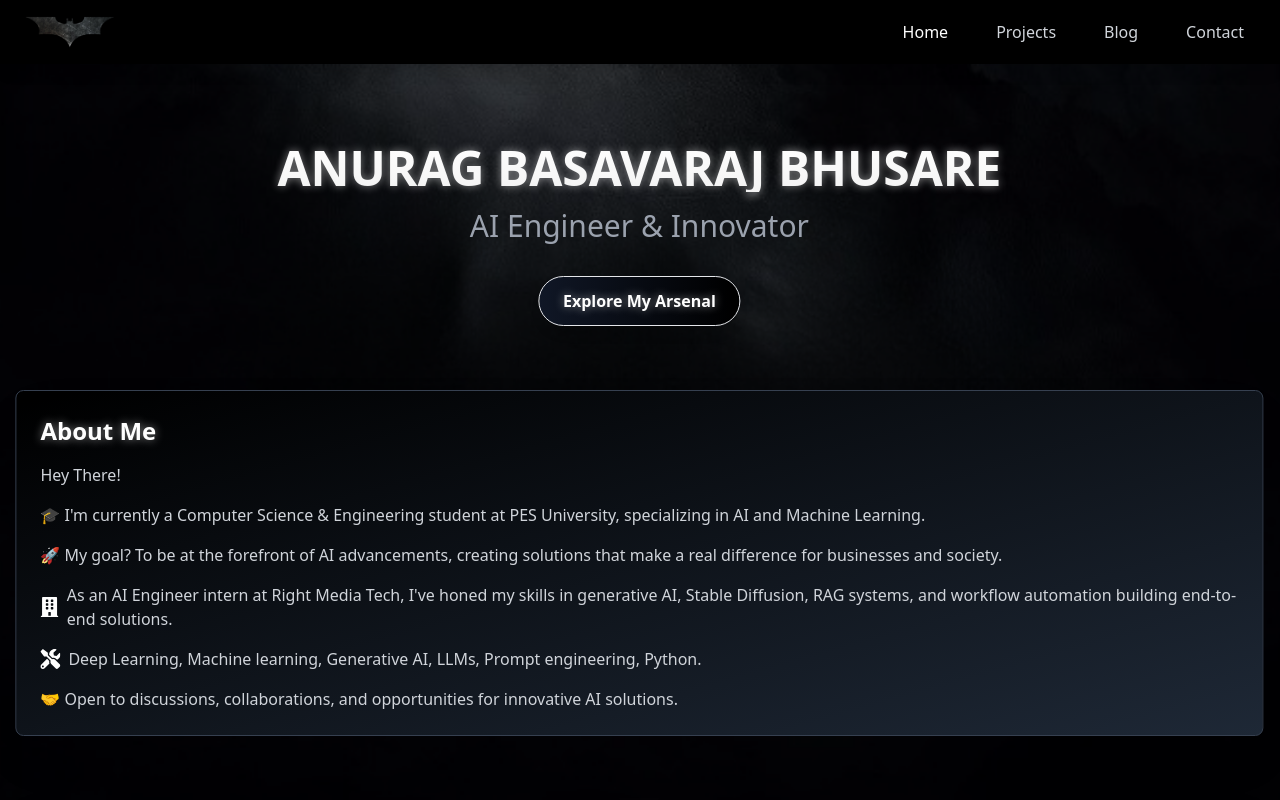
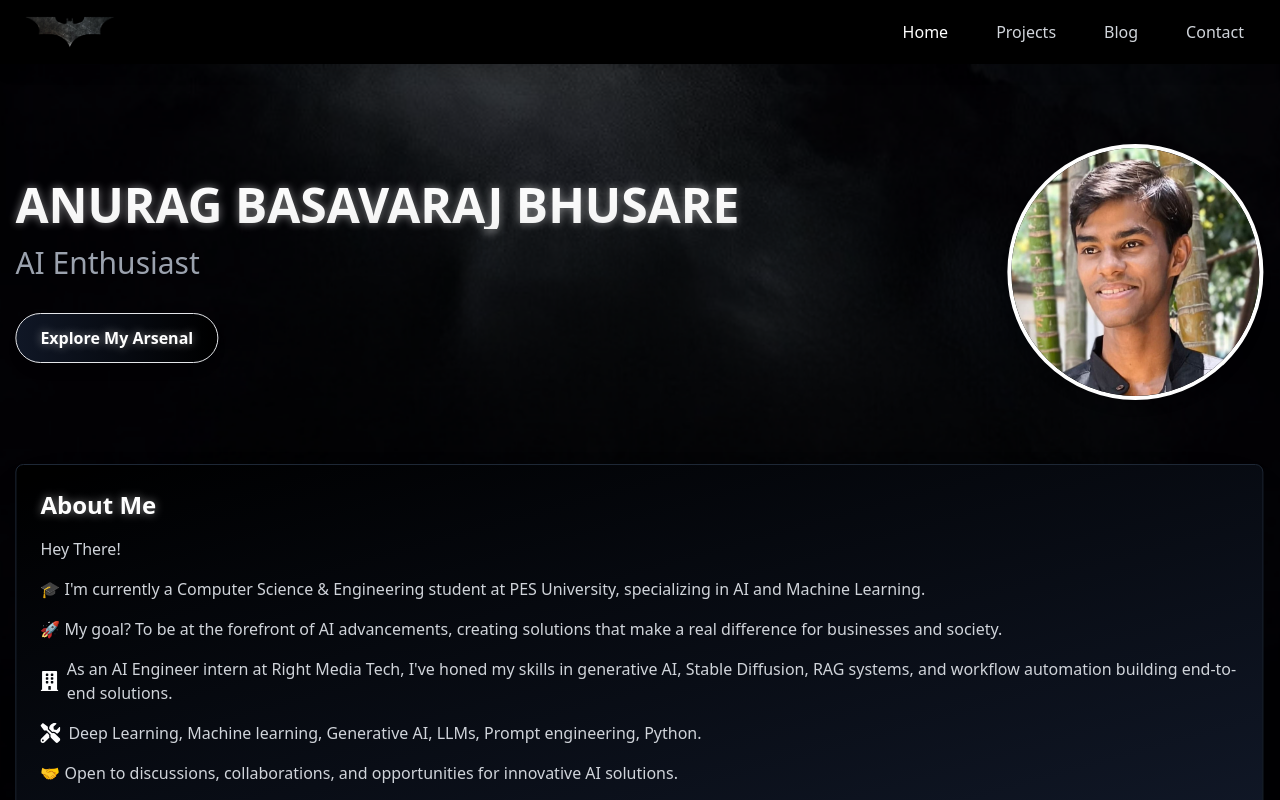
Before and after one commit to anurag442003/AIportfolio, a React (Vite) app: page / in a window 1280 px wide. Shown: the top 800 px of the page. Built offline with nearby package versions, Linux system fonts and the light colour scheme.

Commit message:
update home.jsx

```diff
--- a/src/pages/Home.jsx
+++ b/src/pages/Home.jsx
@@ -123,9 +123,9 @@ export default function Home() {
         initial={{ opacity: 0, y: 20 }}
         animate={{ opacity: 1, y: 0 }}
         transition={{ duration: 0.8 }}
-        className="text-center mb-16"
+        className="flex items-center justify-between mb-16"
       >
-        <div>
+        <div className="text-left">
           <h1 className="text-5xl md:text-5xl font-bold mb-4 text-white"
               style={{
                 textShadow: '0 0 10px rgba(255,255,255,0.5)',
@@ -136,11 +136,11 @@ export default function Home() {
             <TextScramble text="ANURAG BASAVARAJ BHUSARE" />
           </h1>
           <p className="text-2xl md:text-3xl text-gray-400 mb-8">
-            <TypingEffect text="AI Engineer & Innovator" />
+            <TypingEffect text="AI Enthusiast" />
           </p>
           <motion.div
-            whileHover={{ scale: 1.05 }}
-            whileTap={{ scale: 0.95 }}
+            whileHover={{ scale: 1.03 }}
+            whileTap={{ scale: 0.97 }}
           >
             <Link
               to="/projects"
@@ -151,13 +151,25 @@ export default function Home() {
             </Link>
           </motion.div>
         </div>
+        <motion.div
+          initial={{ opacity: 0, x: 20 }}
+          animate={{ opacity: 1, x: 0 }}
+          transition={{ duration: 0.8 }}
+          className="ml-8"
+        >
+          <img
+            src="assets/dp5.jpg"
+            alt="Anurag Basavaraj Bhusare"
+            className="rounded-full w-64 h-64 object-cover border-4 border-white shadow-lg"
+          />
+        </motion.div>
       </motion.div>
 
       <motion.div
         initial={{ opacity: 0, y: 20 }}
         animate={{ opacity: 1, y: 0 }}
         transition={{ duration: 0.8 }}
-        className="bg-gradient-to-br from-black to-gray-800 p-6 rounded-lg shadow-2xl border border-gray-700 hover:border-white hover:border-opacity-80 transition duration-300 mb-16"
+        className="bg-gradient-to-br from-black to-gray-900 p-6 rounded-lg shadow-2xl border border-gray-800 hover:border-white hover:border-opacity-80 transition duration-300 mb-16"
       >
         <h2 className="text-2xl font-bold mb-4 text-white" style={{ textShadow: '0 0 10px rgba(255,255,255,0.5)' }}>About Me</h2>
         <p className="text-gray-300 mb-4">
```
